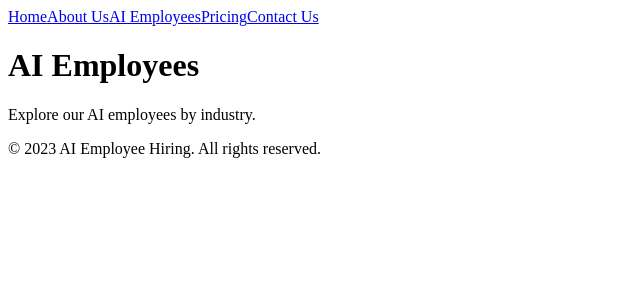
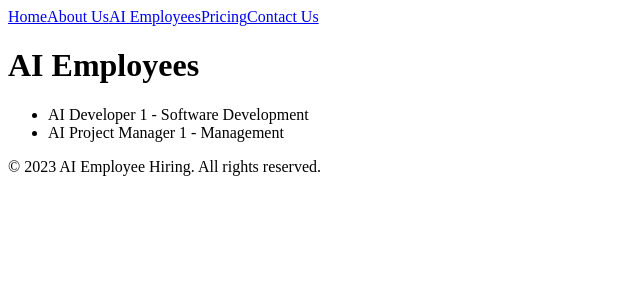
Before and after one commit to NixonDash/ai-employee-hiring, a Next.js app: page /ai-employees in a window 1280 px wide. Shown: the top 300 px of the page, without its empty margins (0-640 px from the left). Built offline with nearby package versions, Linux system fonts and the light colour scheme.

Commit message:
Update ai-employees.js

```diff
--- a/pages/ai-employees.js
+++ b/pages/ai-employees.js
@@ -1,14 +1,29 @@
 // pages/ai-employees.js
+import { useState, useEffect } from 'react';
 import Header from '../components/Header';
 import Footer from '../components/Footer';
 
 const AIEmployees = () => {
+  const [aiEmployees, setAIEmployees] = useState([]);
+
+  useEffect(() => {
+    fetch('/api/ai-employees')
+      .then((response) => response.json())
+      .then((data) => setAIEmployees(data));
+  }, []);
+
   return (
     <div>
       <Header />
       <main>
         <h1>AI Employees</h1>
-        <p>Explore our AI employees by industry.</p>
+        <ul>
+          {aiEmployees.map((employee) => (
+            <li key={employee.id}>
+              {employee.name} - {employee.industry}
+            </li>
+          ))}
+        </ul>
       </main>
       <Footer />
     </div>
```
